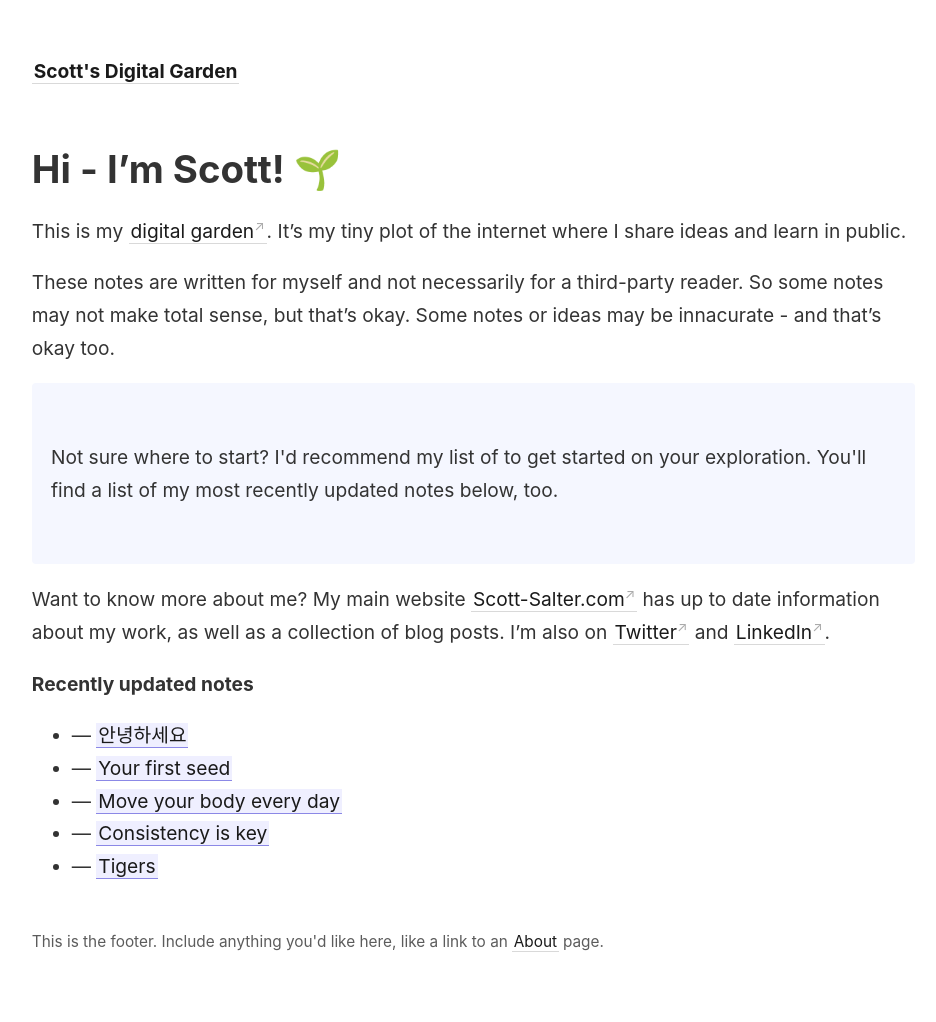
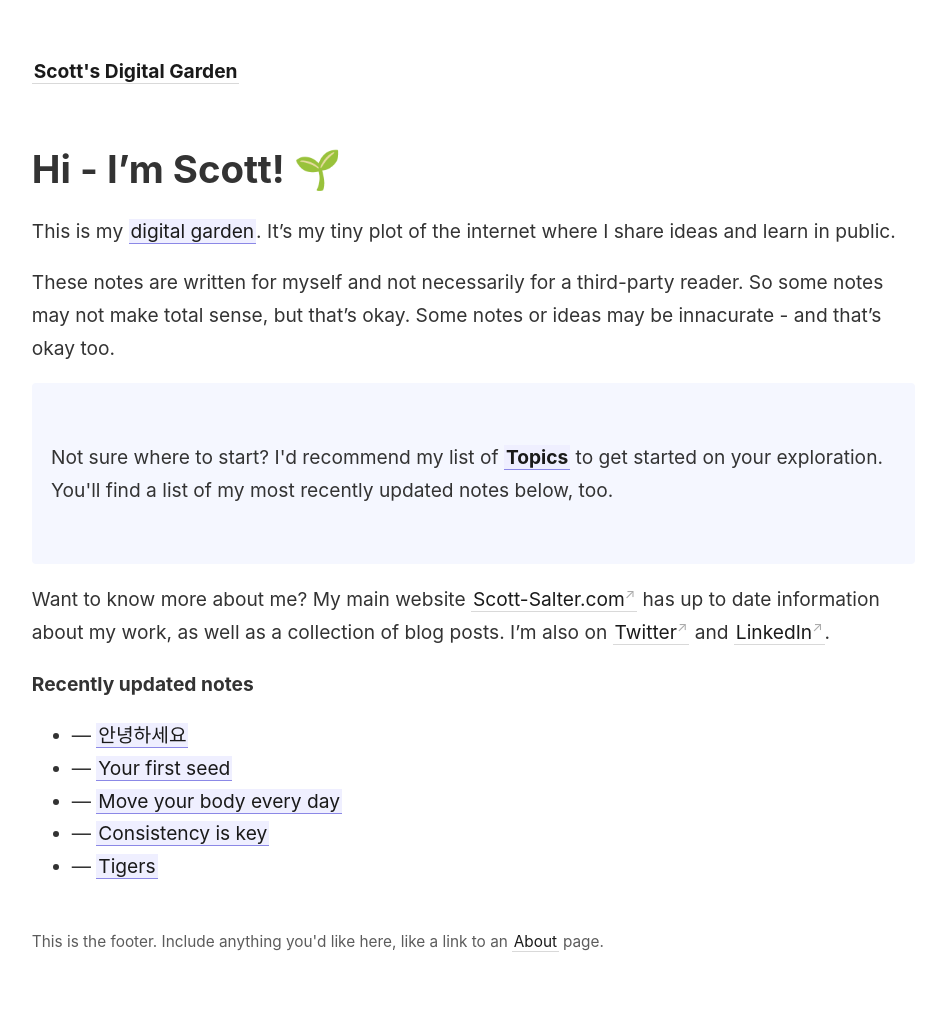
Before and after one commit to scott-salter/garden, a Jekyll site: the page built from _pages/index.md, in a window 1280 px wide. Shown: the whole page, without its empty margins (45-981 px from the left). Built offline with Jekyll 4.4.1, drawn with Linux system fonts in a browser that asks for light colours.

Commit message:
Update index.md

```diff
--- a/_pages/index.md
+++ b/_pages/index.md
@@ -7,12 +7,12 @@ permalink: /
 
 # Hi - I'm Scott! 🌱
 
-This is my [digital garden](https://wiki.scott-salter.com/digital-garden). It's my tiny plot of the internet where I share ideas and learn in public.
+This is my [[digital garden]]. It's my tiny plot of the internet where I share ideas and learn in public.
 
 These notes are written for myself and not necessarily for a third-party reader. So some notes may not make total sense, but that's okay. Some notes or ideas may be innacurate - and that's okay too.
 
 <p style="padding: 3em 1em; background: #f5f7ff; border-radius: 4px;">
-  Not sure where to start? I'd recommend my list of <span style="font-weight: bold"></span> to get started on your exploration. You'll find a list of my most recently updated notes below, too.
+  Not sure where to start? I'd recommend my list of <span style="font-weight: bold">[[Topics]]</span> to get started on your exploration. You'll find a list of my most recently updated notes below, too.
 </p>
 
 Want to know more about me? My main website [Scott-Salter.com](https://scott-salter.com) has up to date information about my work, as well as a collection of blog posts. I'm also on [Twitter](https://twitter.com/scottsltr) and [LinkedIn](https://www.linkedin.com/in/scott-salter/).
```
